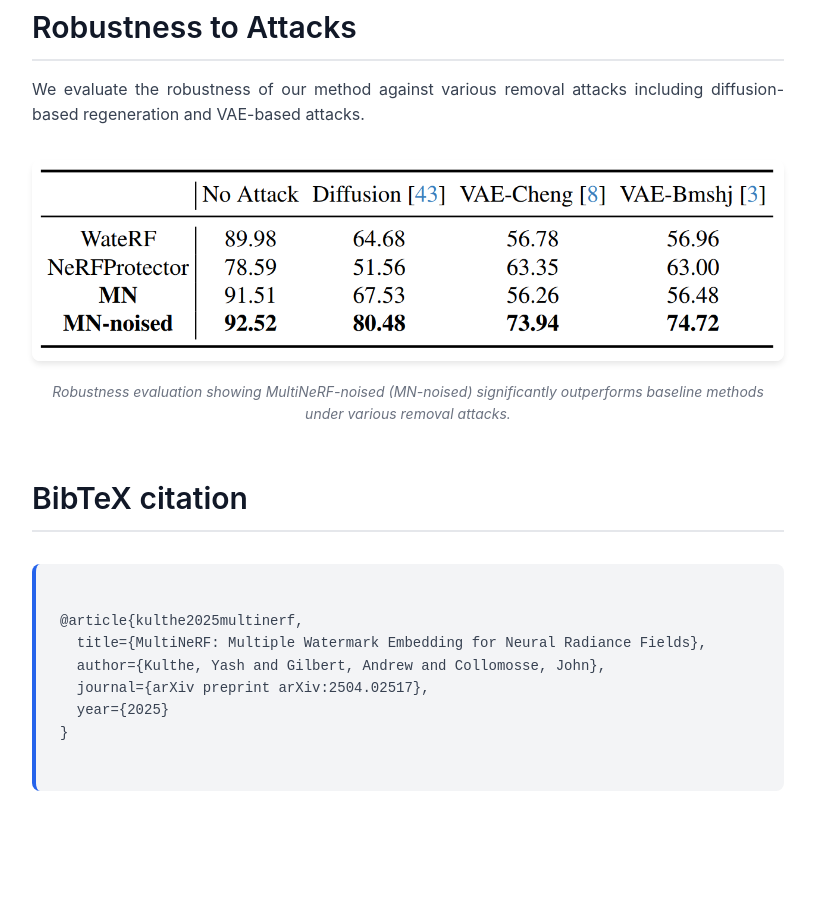
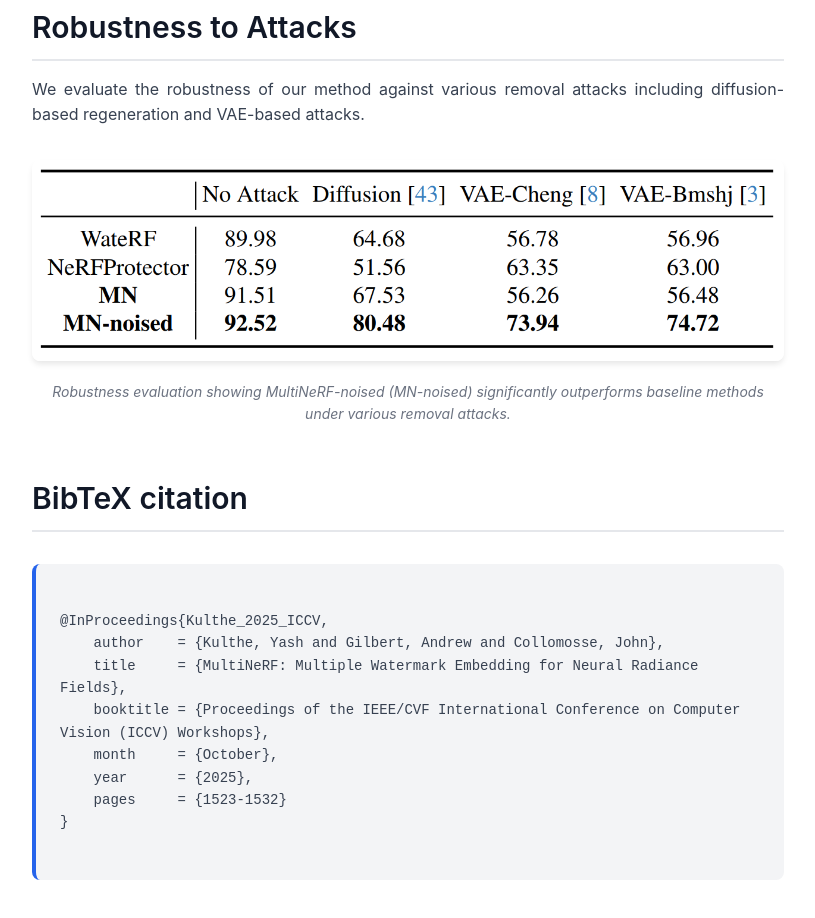
Before and after one commit to yash-research/multinerf, a plain HTML site: page index.html in a window 1280 px wide. Shown: the part 4241-5159 px from the top of the page, without its empty margins (232-1047 px from the left). Before the commit the page ends 5112 px from the top, so only its background shows below. Drawn offline with nearby package versions, Linux system fonts and the light colour scheme.

Commit message:
Update paper link and BibTeX citation format

```diff
--- a/index.html
+++ b/index.html
@@ -47,7 +47,7 @@
 
             <!-- Action Buttons -->
             <div class="button-group">
-                <a href="#" class="research-button">📄 Paper</a>
+                <a href="https://openaccess.thecvf.com/content/ICCV2025W/APAI/papers/Kulthe_MultiNeRF_Multiple_Watermark_Embedding_for_Neural_Radiance_Fields_ICCVW_2025_paper.pdf" class="research-button">📄 Paper</a>
                 <a href="#" class="research-button">💻 Code</a>
                 <a href="https://arxiv.org/abs/2504.02517" class="research-button">📚 arXiv</a>
                 <a href="iccvw_sup_mat.pdf" class="research-button">📋 Sup. Mat.</a>
@@ -155,11 +155,13 @@
         <section>
             <h2>BibTeX citation</h2>
             <div class="bibtex-block">
-@article{kulthe2025multinerf,
-  title={MultiNeRF: Multiple Watermark Embedding for Neural Radiance Fields},
-  author={Kulthe, Yash and Gilbert, Andrew and Collomosse, John},
-  journal={arXiv preprint arXiv:2504.02517},
-  year={2025}
+@InProceedings{Kulthe_2025_ICCV,
+    author    = {Kulthe, Yash and Gilbert, Andrew and Collomosse, John},
+    title     = {MultiNeRF: Multiple Watermark Embedding for Neural Radiance Fields},
+    booktitle = {Proceedings of the IEEE/CVF International Conference on Computer Vision (ICCV) Workshops},
+    month     = {October},
+    year      = {2025},
+    pages     = {1523-1532}
 }
             </div>
         </section>
```
